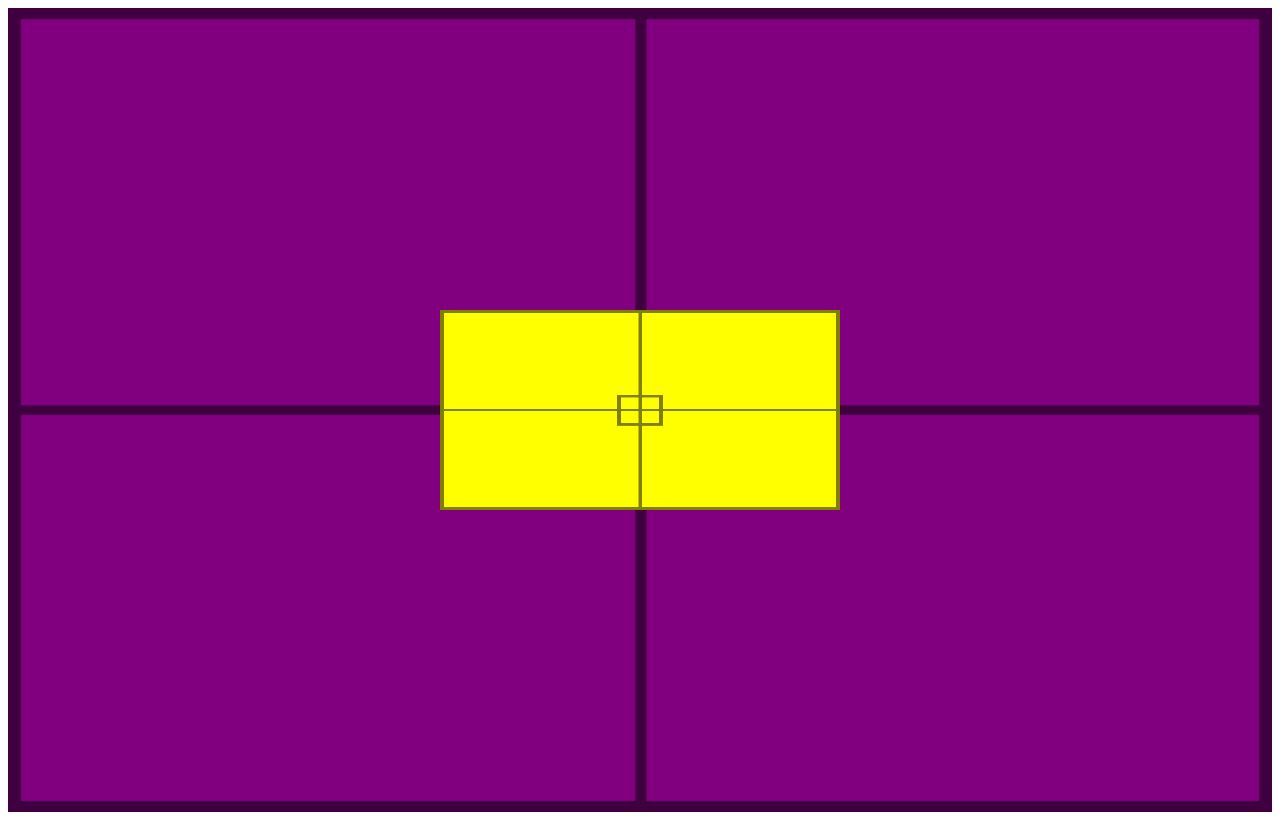
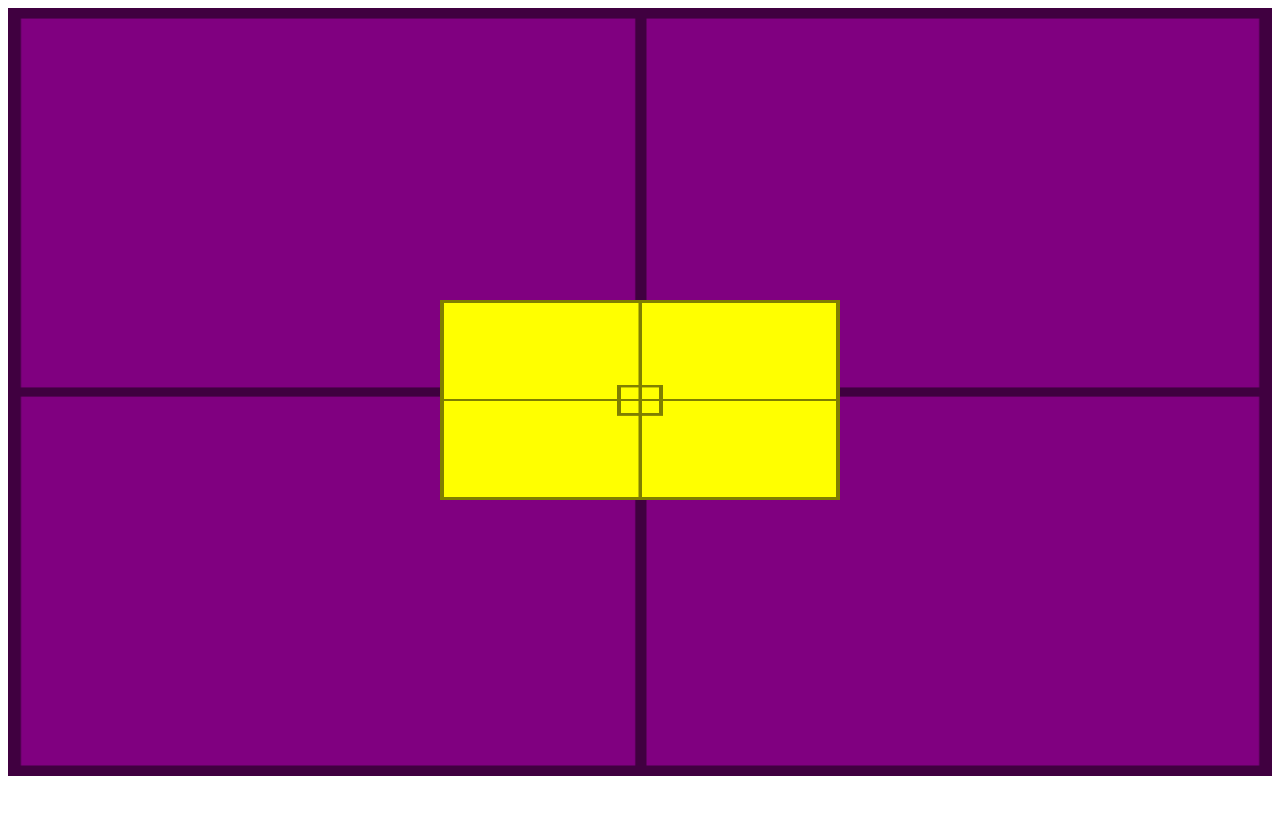
Before and after one commit to mauricioferreira26/html-css, a plain HTML site: page exercicios/ex022/fundo007.html in a window 1280 px wide. Drawn offline with Linux system fonts and the light colour scheme.

Commit message:
atualização ex022

```diff
--- a/exercicios/ex022/fundo007.html
+++ b/exercicios/ex022/fundo007.html
@@ -6,29 +6,28 @@
     <meta name="viewport" content="width=device-width, initial-scale=1.0">
     <title>Alinhamento vertical</title>
     <style>
-        #container {
-            position: relative;
-            height: 98vh;
-            padding: 10px;
+        #container{
+            background-image: url(imagens/target001.png);
             background-color: purple;
-            background-image: url(imagens/target001.png);
             background-size: 100% 100%;
+            height: 96vh;
+
         }
 
-        #conteudo {
-            position: absolute;
-            height: 200px;
-            width: 400px;
-
+        #conteudo{
+            background-image: url(imagens/target001.png);
             background-color: yellow;
-            background-image:url(imagens/target001.png) ;
             background-size: 100% 100%;
 
+            width: 400px;
+            height: 200px;
+
+            position: absolute;
+            top: 50%;
             left: 50%;
-            top: 50%;
-
             transform: translate(-50%, -50%);
         }
+
     </style>
 </head>
 <body>
```
Also changed, not shown: exercicios/ex022/fundo006.html (+5 -6 lines).
